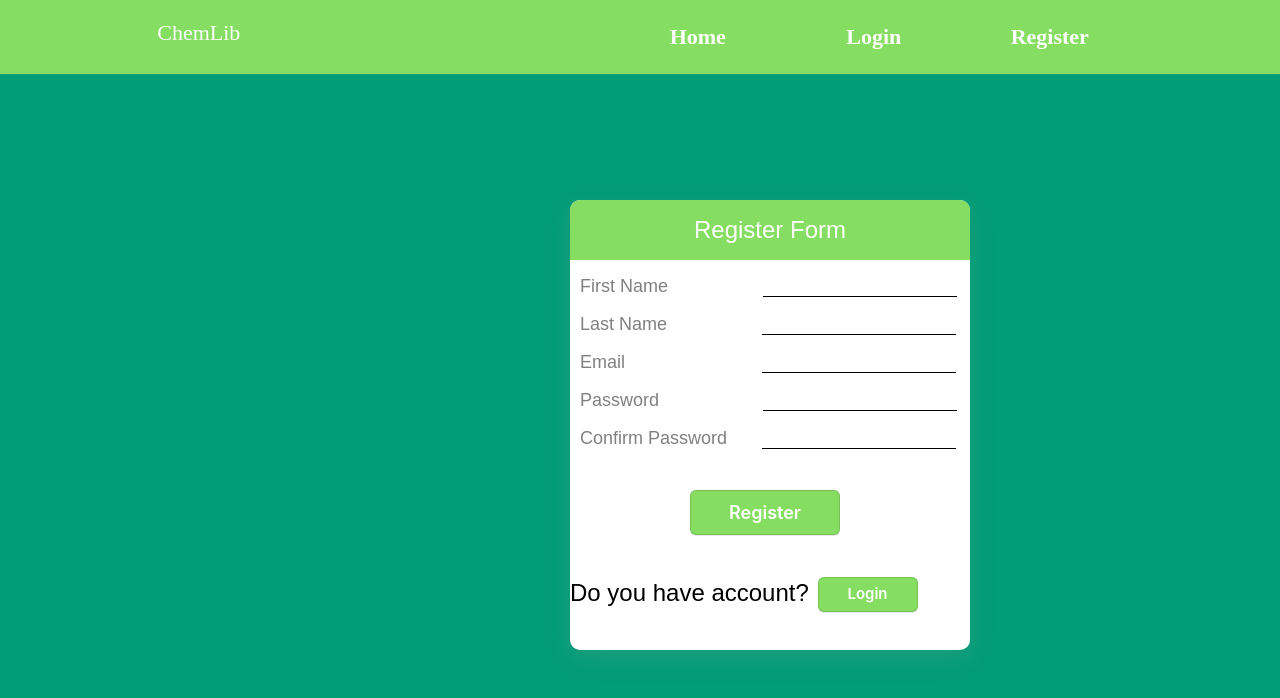
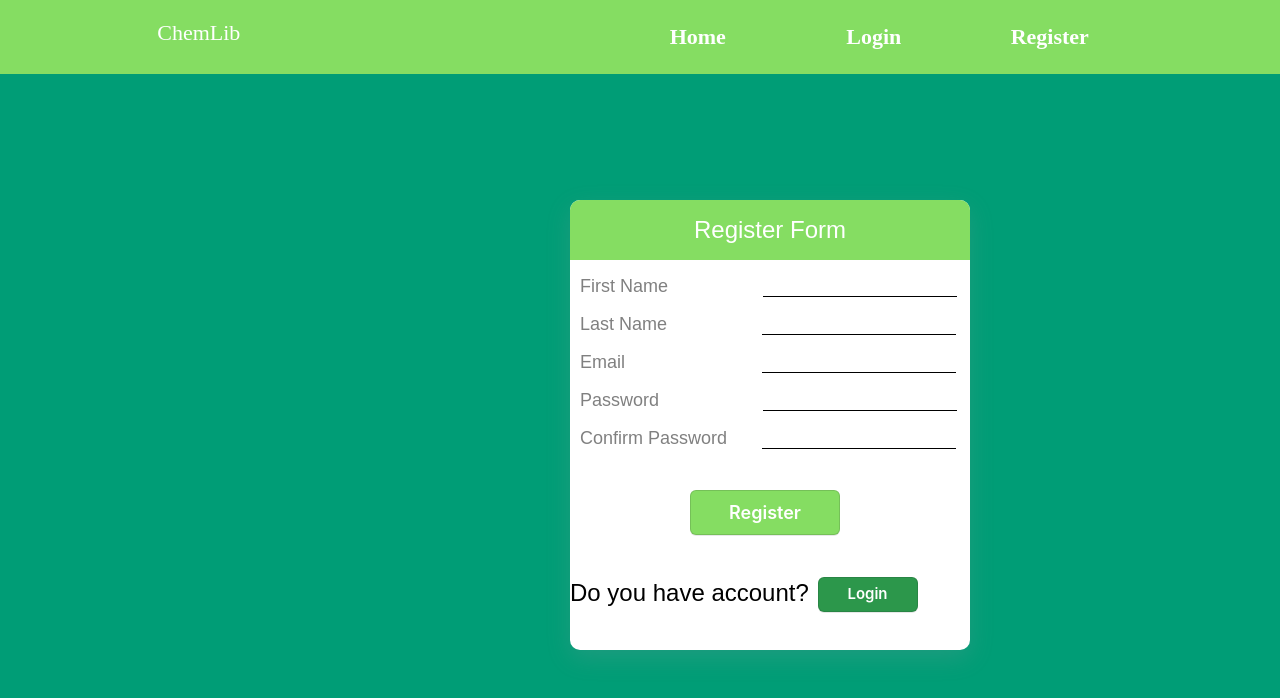
Before and after one commit to NixanV/ChemLibrary, a React (Create React App) app in the folder client/: page /register in a window 1280 px wide. In both pictures the pointer is over the link 867 px from the left and 594 px from the top of the page. Shown: the top 698 px of the page. Built offline with nearby package versions, Linux system fonts and the light colour scheme.

Commit message:
login button hovered

```diff
--- a/client/src/components/Register/register.module.css
+++ b/client/src/components/Register/register.module.css
@@ -289,3 +289,7 @@
 .have-account{
     margin-top: 40px;
 }
+
+.login-btn:hover {
+    background-color: #2c974b;
+}
```
